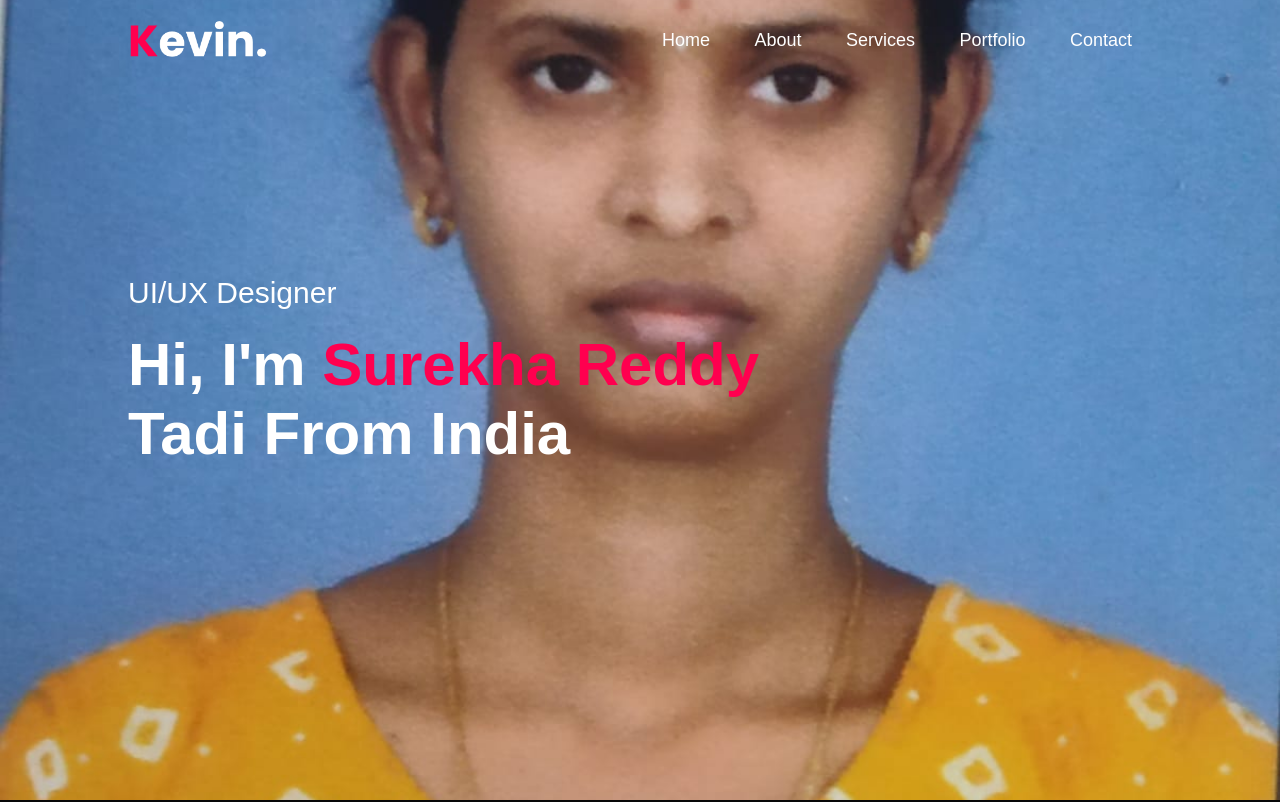
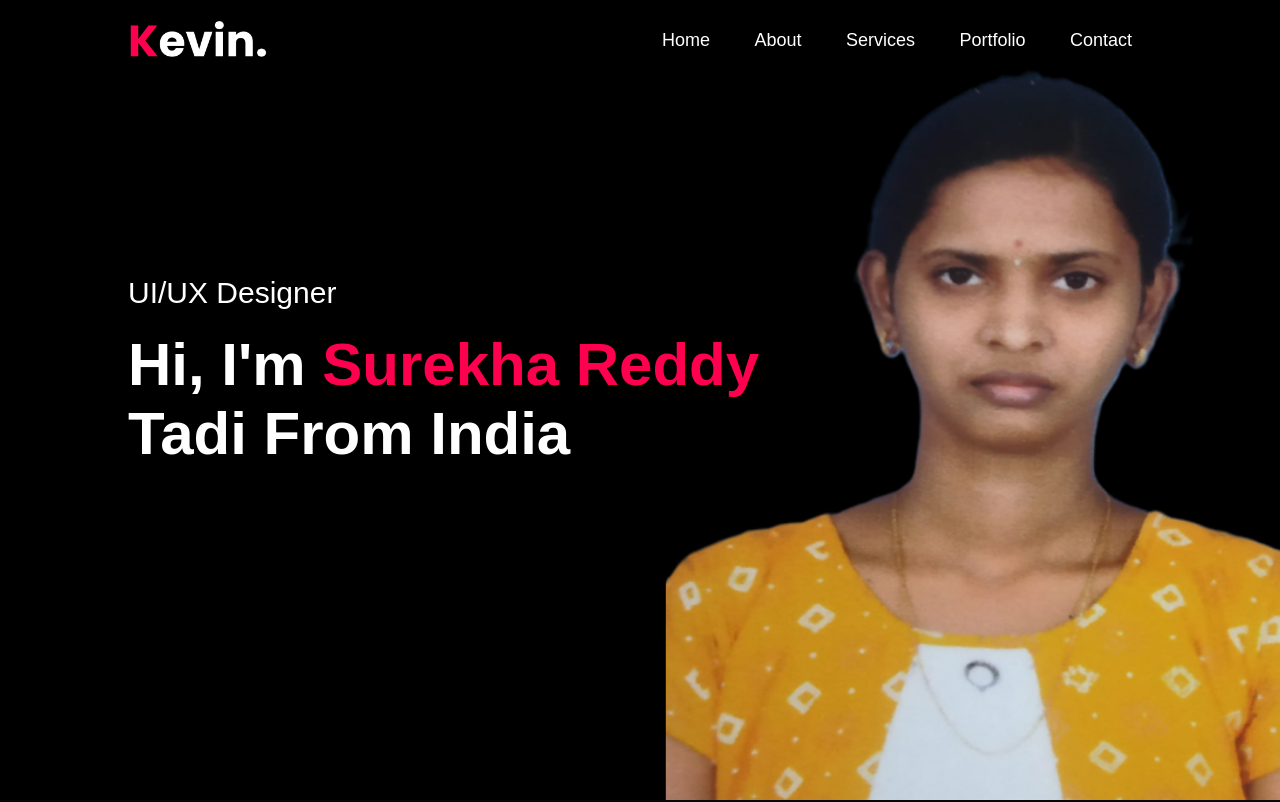
Before and after one commit to Surekhareddytadi/portfolio, a plain HTML site: page index.htm in a window 1280 px wide. Shown: the top 802 px of the page. Drawn offline with Linux system fonts and the light colour scheme.

Commit message:
Fixed image

```diff
--- a/style.css
+++ b/style.css
@@ -14,7 +14,7 @@ body{
  #header {
     width:100%;
     height:100vh;
-    background-image:url(images/surekhareddy.jpg);
+    background-image:url(images/new.png);
     background-size: cover;
     background-position: center;
 }
```
Also changed, not shown: images/new.png (added).
